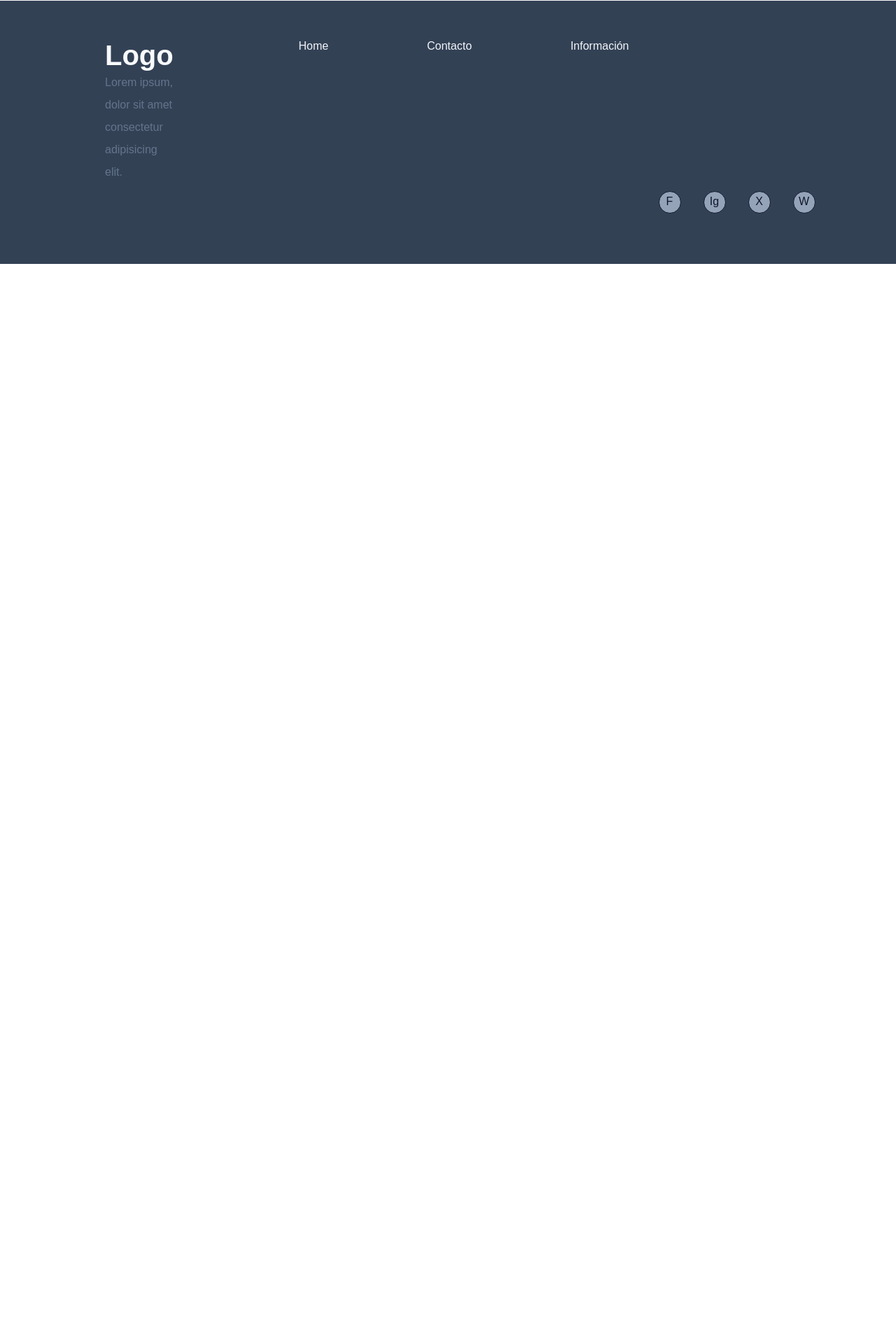
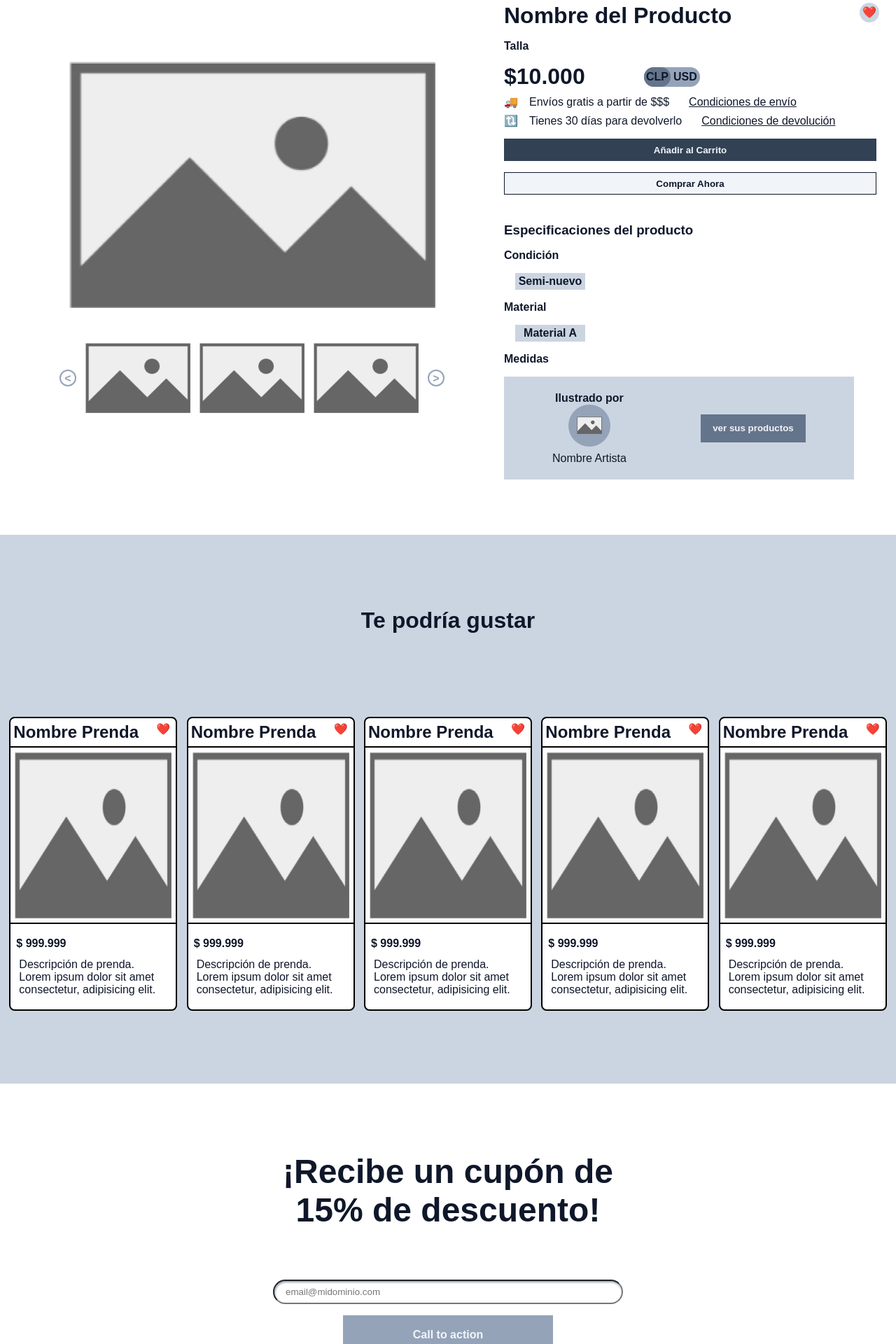
Before and after one commit to NeoTaller/neotaller.github.io, a React (Vite) app: page /#/detalle in a window 1280 px wide. Shown: the part 100-2020 px from the top of the page at 70% size. Before the commit the page ends 800 px from the top, so only its background shows below. Built offline with nearby package versions, Linux system fonts and the light colour scheme; the HTML template or start-up script is replaced by a standard one.

Commit message:
página detalle producto

```diff
--- /dev/null
+++ b/src/assets/components/ProductDetailInfo/index.css
@@ -0,0 +1,220 @@
+.pd-container{
+  display: flex;
+  align-items: center;
+  justify-content: space-evenly;
+  height: 800px;
+}
+
+.pd-container-imgs{
+  display: flex;
+  flex-direction: column;
+  align-items: center;
+  justify-content: center;
+  width: 70%;
+  max-width: 720px;
+}
+
+.carrusel{
+  height: 200px;
+  width: 80%;
+  display: flex;
+  align-items: center;
+  justify-content: space-evenly;
+}
+
+.carrusel span{
+  display: block;
+  width: 24px;
+  height: 24px;
+  font-weight: bold;
+  color: var(--bg-400);
+  border: 2px solid var(--bg-400);
+  text-align: center;
+  line-height: 1.4rem;
+  border-radius: 50%;
+  cursor: pointer;
+}
+
+.miniatura{
+  width: 150px;
+}
+
+.pd-container-info{
+  width: 600px;
+  height: 90%;
+  position: relative;
+}
+
+.container-info-like{
+  position: absolute;
+  right: 24px;
+  background-color: var(--bg-300);
+  border-radius: 50%;
+  width: 28px;
+  height: 28px;
+  line-height: 1.8rem;
+  text-align: center;
+}
+
+.pd-container-info h2{
+  font-weight: bold;
+  font-size: 32px;
+  margin-bottom: 16px;
+}
+
+.info-talla{
+  font-weight: bold;
+  margin-bottom: 16px;
+}
+
+.info-precio{
+  font-weight: bold;
+  font-size: 32px;
+}
+
+.precio-container{
+  display: flex;
+  justify-content: space-between;
+  align-items: center;
+  width: 50%;
+}
+
+.precio-sel-curr{
+  display: flex;
+  align-items: center;
+  justify-content: space-around;
+  background-color: var(--bg-400);
+  height: 28px;
+  width: 80px;
+  border-radius: 28px;
+  font-weight: bold;
+  overflow: hidden;
+}
+
+.precio-clp{
+  background-color: var(--bg-500);
+  height: 100%;
+  width: 42px;
+  text-align: center;
+  line-height: 1.8rem;
+  border-radius: 0 28px 28px 0;
+}
+
+.precio-usd{
+  width: 42px;
+  margin-left: 4px;
+}
+
+
+.politica-envio,
+.politica-devolucion {
+  display: flex;
+  justify-content: flex-start;
+  align-items: center;
+  margin: 8px 0;
+}
+
+.politica-envio a,
+.politica-devolucion a {
+  margin-left: 28px;
+}
+
+.politica-envio p,
+.politica-devolucion p {
+  margin-left: 16px;
+}
+
+.detail-add{
+  width: 95%;
+  height: 32px;
+  margin: 8px 0;
+  border: none;
+  background-color: var(--bg-700);
+  color: var(--bg-100);
+  font-weight: bold;
+}
+
+.detail-buy{
+  width: 95%;
+  height: 32px;
+  margin: 8px 0;
+  border: 1px solid var(--bg-900);
+  background-color: var(--bg-100);
+  color: var(--bg-900);
+  font-weight: bold;
+}
+
+.info-specs{
+  margin: 16px 0;
+}
+.info-specs h3{
+  font-weight: bold;
+  padding: 16px 0;
+}
+
+.tag{
+  display: block;
+  width: 100px;
+  height: 24px;
+  background-color: var(--bg-300);
+  font-weight: bold;
+  text-align: center;
+  line-height: 1.5rem;
+  margin: 16px;
+}
+
+.pd-ilustrador{
+  background-color: var(--bg-300);
+  padding: 16px;
+  width: 500px;
+  height: 147px;
+  display: flex;
+  justify-content: space-around;
+  align-items: center;
+}
+
+.artista-perfil{
+  display: flex;
+  justify-content: space-evenly;
+  align-items: center;
+  flex-direction: column;
+}
+
+.artista-perfil p{
+  font-weight: bold;
+}
+
+.artista-perfil-img{
+  display: flex;
+  flex-direction: column;
+  justify-content: center;
+  align-items: center;
+}
+
+.artista-perfil-img p{
+  font-weight: normal;
+}
+.artista-perfil-img figure{
+  width: 60px;
+  height: 60px;
+  background-color: var(--bg-400);
+  border-radius: 50%;
+  display: flex;
+  justify-content: center;
+  align-items: center;
+  margin-bottom: 8px;
+}
+
+.artista-perfil-img figure img{
+  width: 36px;
+}
+
+.artista-coleccion{
+  width: 150px;
+  height: 40px;
+  background-color: var(--bg-500);
+  border-style: none;
+  color: var(--bg-100);
+  font-weight: bold;
+  cursor: pointer;
+}
--- /dev/null
+++ b/src/assets/components/ProductDetailInfo/index.tsx
@@ -0,0 +1,65 @@
+import defaultImg from '../../img/defaultImg.png';
+import './index.css'
+
+const ProductoDetailInfo = () => {
+  return (
+    <section className='pd-container'>
+      <section className='pd-container-imgs'>
+        <img className='principal' src={defaultImg} alt="" />
+        <div className='carrusel'>
+        <span>{'<'}</span>
+        <img src={defaultImg} alt="" className="miniatura" />
+        <img src={defaultImg} alt="" className="miniatura" />
+        <img src={defaultImg} alt="" className="miniatura" />
+        <span>{'>'}</span>
+        </div>
+      </section>
+      <section className='pd-container-info'>
+        <span className='container-info-like'>❤️</span>
+        <h2>Nombre del Producto</h2>
+        <p className='info-talla'>Talla</p>
+        <div className="precio-container">
+          <p className='info-precio'>$10.000</p>
+          <div className="precio-sel-curr">
+            <p className="precio-clp">CLP</p>
+            <p className="precio-usd">USD</p>
+          </div>
+        </div>
+        <div className='politica-envio'>
+          <span>🚚</span>
+          <p>Envíos gratis a partir de $$$</p>
+          <a href="">Condiciones de envío</a>
+        </div>
+        <div className="politica-devolucion">
+          <span>🔃</span>
+          <p>Tienes 30 días para devolverlo</p>
+          <a href="">Condiciones de devolución</a>
+        </div>
+        <button className='detail-add'>Añadir al Carrito</button>
+        <button className="detail-buy">Comprar Ahora</button>
+        <div className='info-specs'>
+          <h3>Especificaciones del producto</h3>
+          <h4>Condición</h4>
+            <span className="tag">Semi-nuevo</span>
+          <h4>Material</h4>
+            <span className="tag">Material A</span>
+          <h4>Medidas</h4>
+        </div>
+        <section className='pd-ilustrador'>
+          <div className="artista-perfil">
+            <p>Ilustrado por</p>
+            <div className='artista-perfil-img'>
+              <figure>
+                <img src={defaultImg} alt="artista" />
+              </figure>
+              <p>Nombre Artista</p>
+            </div>
+          </div>
+            <button className='artista-coleccion'>ver sus productos</button>
+        </section>
+      </section>
+    </section>
+  )
+}
+
+export { ProductoDetailInfo }
--- /dev/null
+++ b/src/assets/pages/Detalle/index.css
@@ -0,0 +1,63 @@
+.detalle-relacionado{
+  background-color: var(--bg-300);
+  height: 784px;
+  display: flex;
+  flex-direction: column;
+  justify-content: space-evenly;
+  align-items: center;
+}
+
+.detalle-relacionado h4{
+  font-weight: bold;
+  font-size: 32px;
+}
+
+.detalle-relacionado-container{
+  width: 100%;
+  display: flex;
+  justify-content: space-evenly;
+  align-items: center;
+}
+
+.detalle-registro{
+  height: 500px;
+  display: flex;
+  flex-direction: column;
+  justify-content: center;
+  align-items: center;
+}
+
+.detalle-registro h4{
+  width: 500px;
+  font-weight: bold;
+  font-size: 48px;
+  text-align: center;
+  margin-bottom: 72px;
+}
+
+.detaller-registro-form{
+  display: flex;
+  flex-direction: column;
+  justify-content: center;
+  align-items: center;
+  width: 500px;
+}
+
+.detaller-registro-form input{
+  width: 100%;
+  border-radius: 24px;
+  padding: 8px 16px;
+  background-color: white;
+  box-shadow: inset 1px 2px 3px var(--bg-400);
+}
+
+.detaller-registro-form button{
+  margin: 16px 0;
+  width: 300px;
+  height: 56px;
+  border-style: none;
+  background-color: var(--bg-400);
+  color: var(--bg-100);
+  font-weight: bold;
+  font-size: 16px;
+}
--- a/src/assets/pages/Detalle/index.tsx
+++ b/src/assets/pages/Detalle/index.tsx
@@ -1,13 +1,34 @@
 import { Header } from "../../components/Header";
 import { Footer } from "../../components/Footer";
+import { ProductCard } from "../../components/ProductCard";
+import { ProductoDetailInfo } from "../../components/ProductDetailInfo";
+import defaultImg from '../../img/defaultImg.png';
+import './index.css'
 
 const Detalle = () => {
 
   return(
     <>
       <Header></Header>
-      <main>
-        <h1>DETALLE</h1>
+      <main className="detalle">
+        <ProductoDetailInfo />
+        <section className="detalle-relacionado">
+          <h4>Te podría gustar</h4>
+          <div className="detalle-relacionado-container">
+          <ProductCard rutaImg={defaultImg} title={'Nombre Prenda'} description={'Descripción de prenda. Lorem ipsum dolor sit amet consectetur, adipisicing elit.'} price='999.999'></ProductCard>
+          <ProductCard rutaImg={defaultImg} title={'Nombre Prenda'} description={'Descripción de prenda. Lorem ipsum dolor sit amet consectetur, adipisicing elit.'} price='999.999'></ProductCard>
+          <ProductCard rutaImg={defaultImg} title={'Nombre Prenda'} description={'Descripción de prenda. Lorem ipsum dolor sit amet consectetur, adipisicing elit.'} price='999.999'></ProductCard>
+          <ProductCard rutaImg={defaultImg} title={'Nombre Prenda'} description={'Descripción de prenda. Lorem ipsum dolor sit amet consectetur, adipisicing elit.'} price='999.999'></ProductCard>
+          <ProductCard rutaImg={defaultImg} title={'Nombre Prenda'} description={'Descripción de prenda. Lorem ipsum dolor sit amet consectetur, adipisicing elit.'} price='999.999'></ProductCard>
+          </div>
+        </section>
+        <section className="detalle-registro">
+          <h4>¡Recibe un cupón de 15% de descuento!</h4>
+          <div className="detaller-registro-form">
+            <input type="email" placeholder="email@midominio.com" />
+            <button>Call to action</button>
+          </div>
+        </section>
       </main>
       <Footer></Footer>
     </>
```
